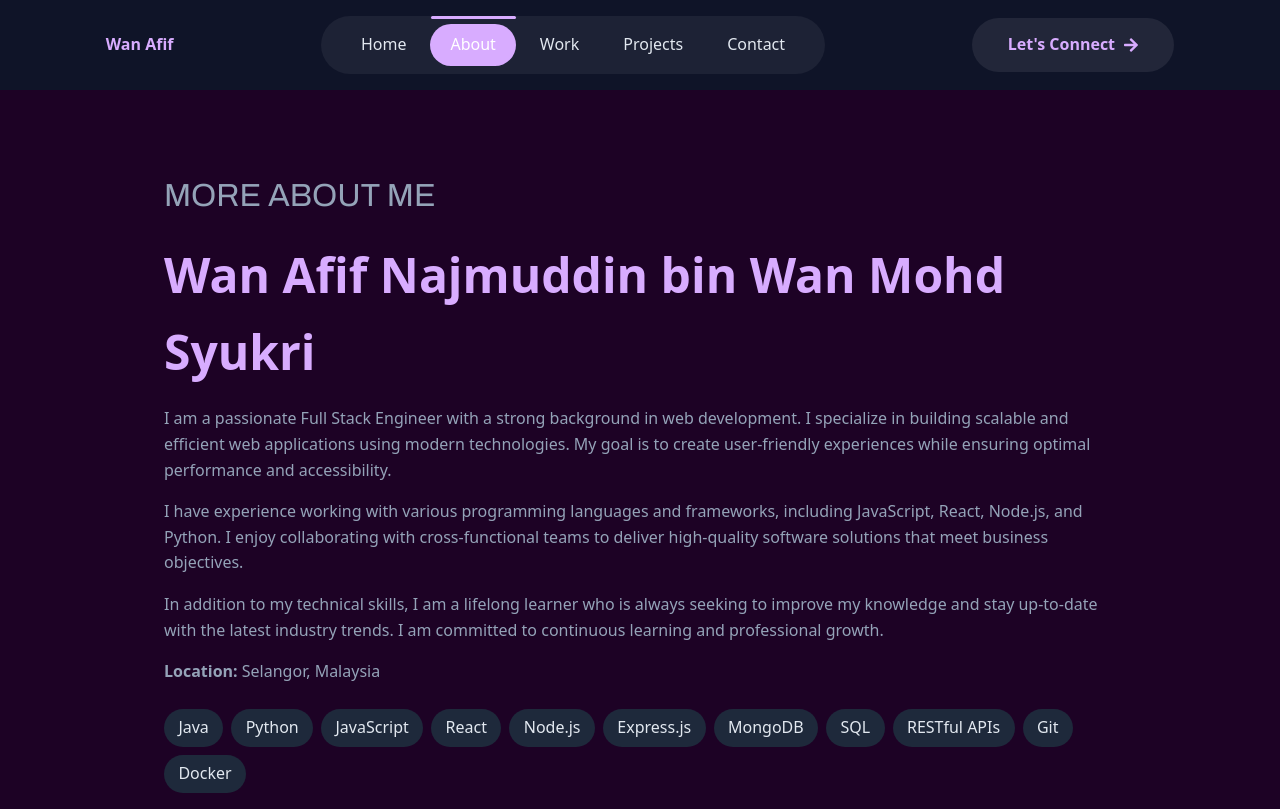
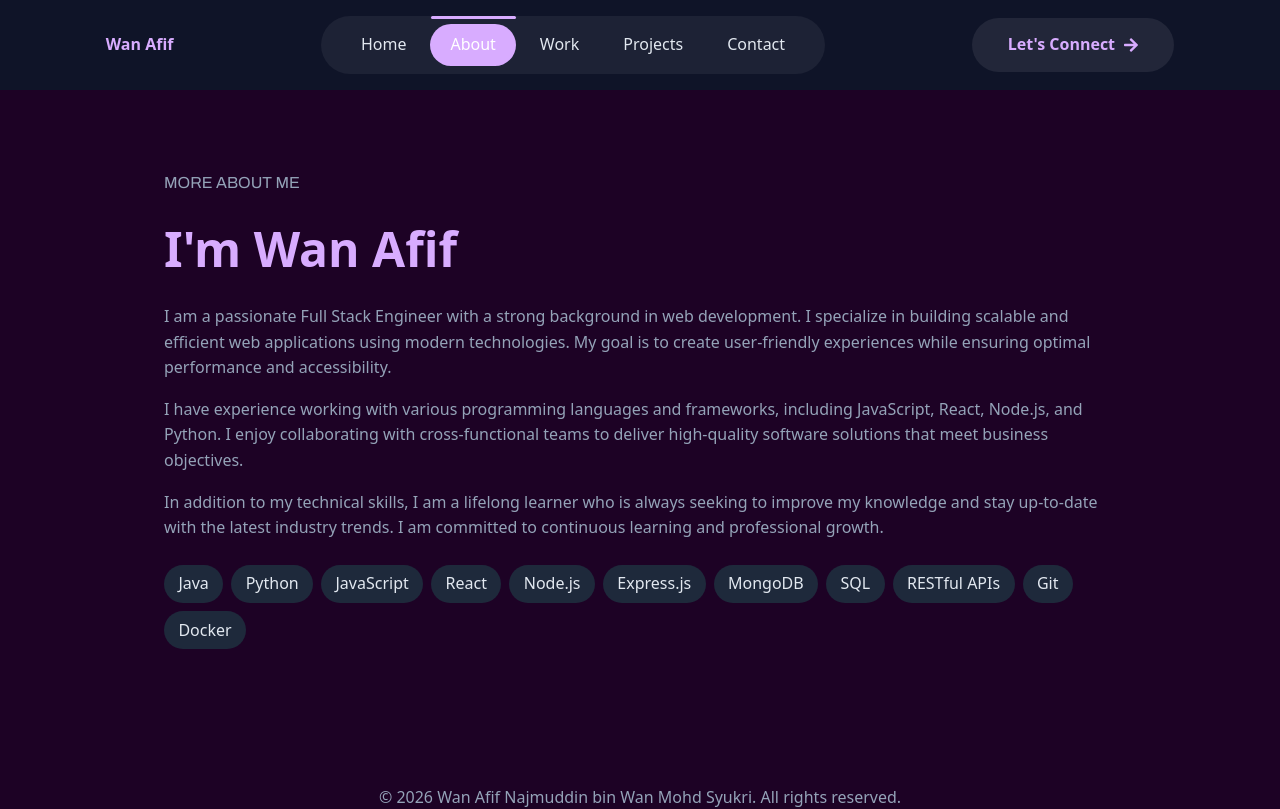
Before and after one commit to afuuuuf/portfolio, a React (Vite) app: page /about in a window 1280 px wide. Shown: the top 809 px of the page. Built offline with nearby package versions, Linux system fonts and the light colour scheme.

Commit message:
chore: remove unused codes and improve UI

```diff
--- a/src/components/sections/About.jsx
+++ b/src/components/sections/About.jsx
@@ -1,22 +1,17 @@
 import { profileData } from "../../data/profile";
-import Button from "../common/Button";
 import styles from "./About.module.css";
 
 export default function About() {
-  const { about, highlights, location, socialLinks } = profileData;
+  const { shortName, about, highlights, location } = profileData;
 
   return (
     <section id="about" className={`container ${styles.about}`}>
       <p className={styles.heading}>More About Me</p>
-      <h1 className={styles.name}>{profileData.name}</h1>
+      <h1 className={styles.name}>I'm {shortName}</h1>
 
       {about.map((text, i) => (
         <p key={i}>{text}</p>
       ))}
-
-      <p>
-        <strong>Location:</strong> {location}
-      </p>
 
       <ul className={styles.tags}>
         {highlights.map((item) => (
--- a/src/components/sections/About.module.css
+++ b/src/components/sections/About.module.css
@@ -1,8 +1,8 @@
 .heading {
-  font-size: 2rem;
-  margin-bottom: 1.5rem;
-  font-family: "Archivo", "Franklin Gothic Medium", "Arial Narrow", Arial,
-    sans-serif;
+  font-size: 1rem;
+  margin-bottom: 0.5rem;
+  font-family:
+    "Archivo", "Franklin Gothic Medium", "Arial Narrow", Arial, sans-serif;
   text-transform: uppercase;
 }
 
--- a/src/data/profile.js
+++ b/src/data/profile.js
@@ -1,5 +1,6 @@
 export const profileData = {
   name: "Wan Afif Najmuddin bin Wan Mohd Syukri",
+  shortName: "Wan Afif",
   role: "Full Stack Engineer",
   tagline: "I build clean, fast, and accessible web applications.",
   location: "Selangor, Malaysia",
```
